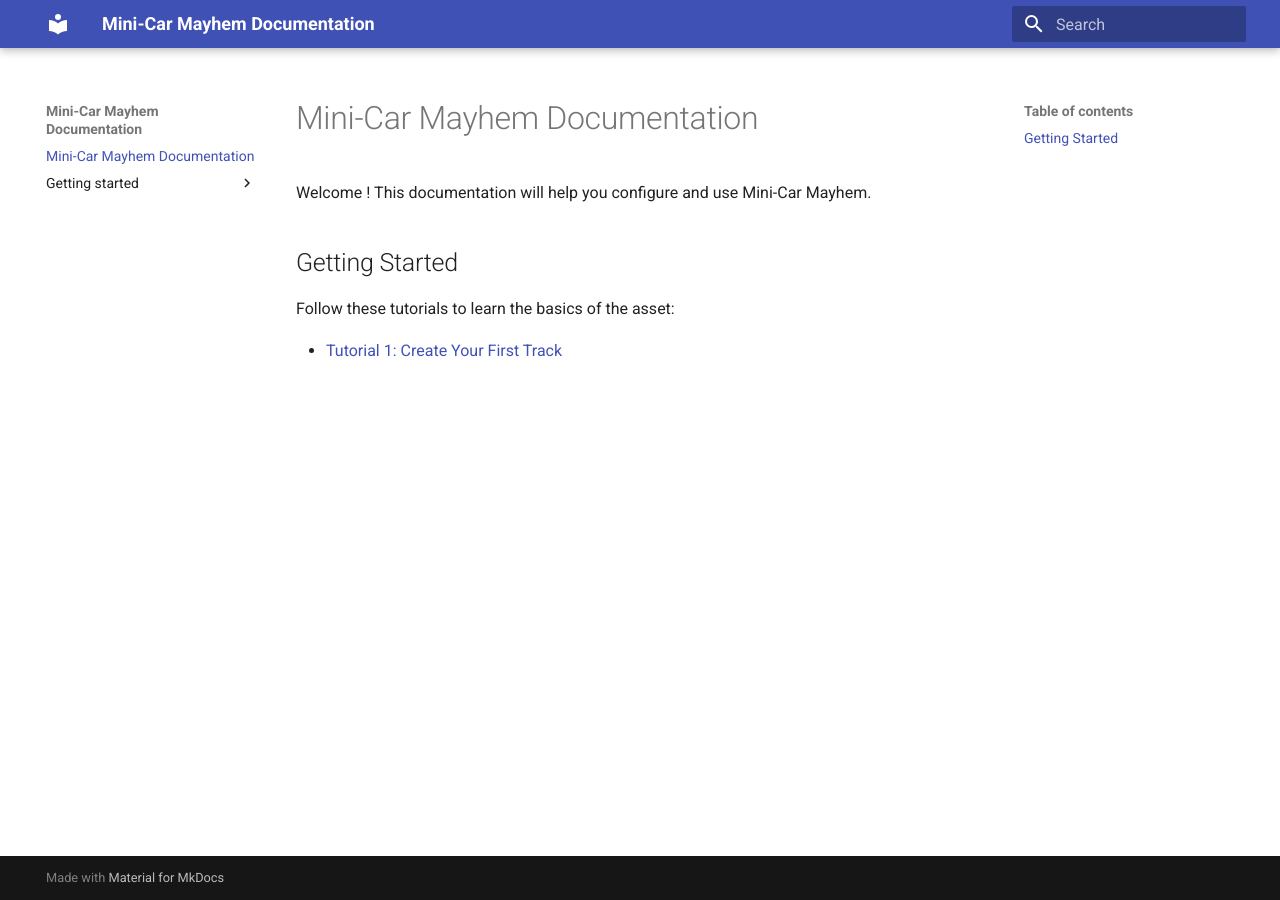
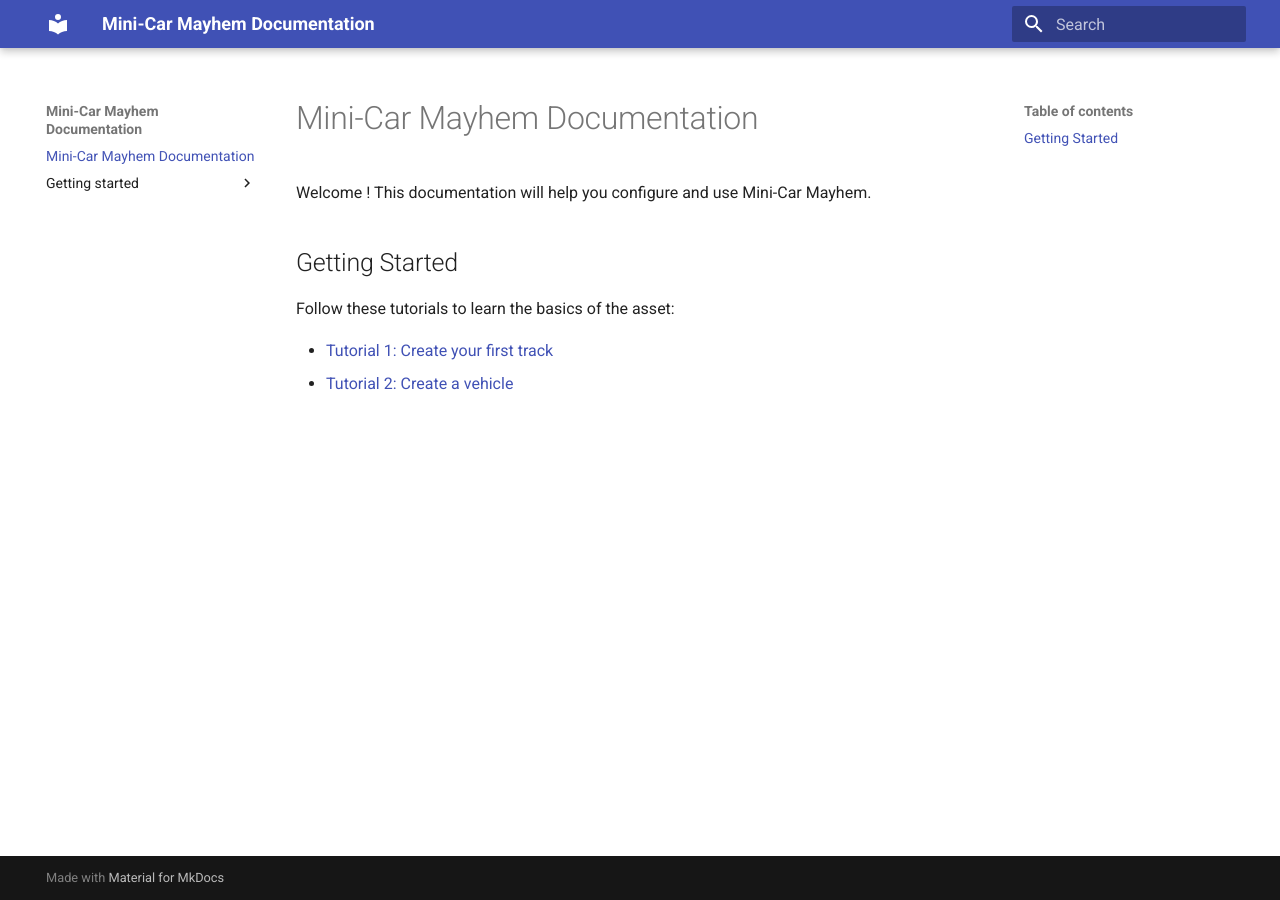
Before and after one commit to targetsoundfx/minicar-mayhem-documentation, an MkDocs documentation site: the page built from docs/index.md, in a window 1280 px wide. Built offline with MkDocs 1.6.1 and Material for MkDocs 9.7.7, drawn with Linux system fonts in a browser that asks for light colours.

Commit message:
Update tutorial titles for consistency

```diff
--- a/docs/index.md
+++ b/docs/index.md
@@ -6,4 +6,5 @@ Welcome ! This documentation will help you configure and use Mini-Car Mayhem.
 
 Follow these tutorials to learn the basics of the asset:
 
-- [Tutorial 1: Create Your First Track](getting-started/first-track-creation.md)
+- [Tutorial 1: Create your first track](getting-started/first-track-creation.md)
+- [Tutorial 2: Create a vehicle](getting-started/create-a-car.md)
```
